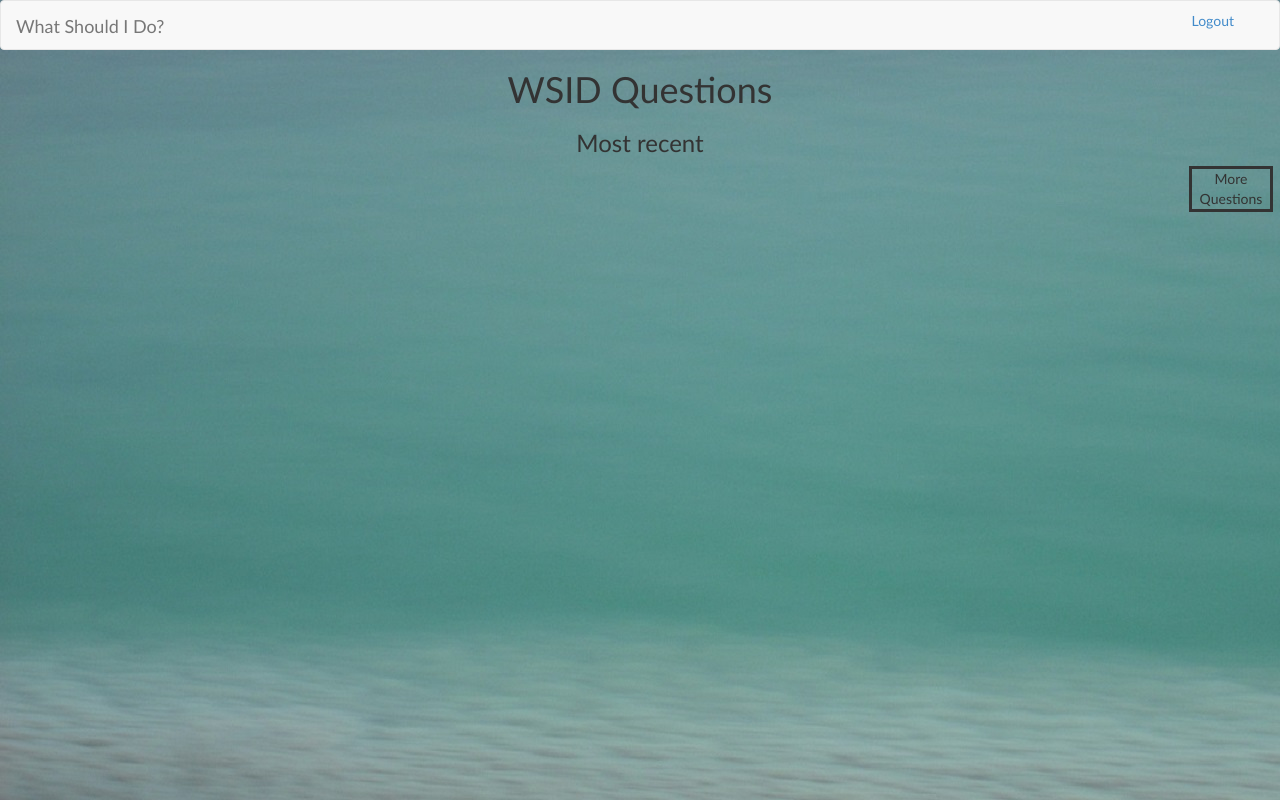
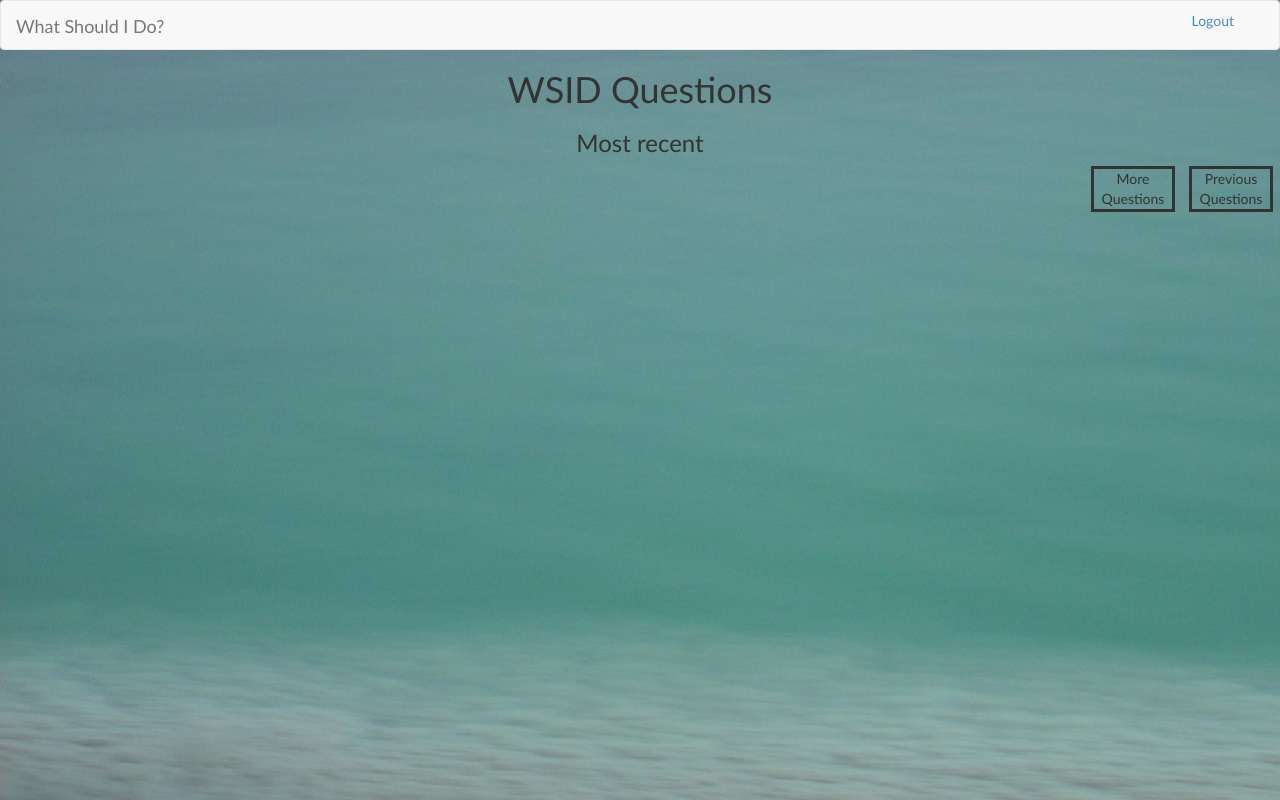
Before and after one commit to AriellaGoldman/whatShouldIDo, a plain HTML site: page questions.html in a window 1280 px wide. Drawn offline with nearby package versions, Linux system fonts and the light colour scheme; no server answers.

Commit message:
prev questions added

```diff
--- a/questions.html
+++ b/questions.html
@@ -55,6 +55,7 @@
 
 	</div>
 
+	<span id="bottom-right" onclick='pager.loadprev()'>Previous Questions</span>
 	<span id="bottom-right" onclick='pager.loadnext()'>More Questions</span>
 </body>
 
```
